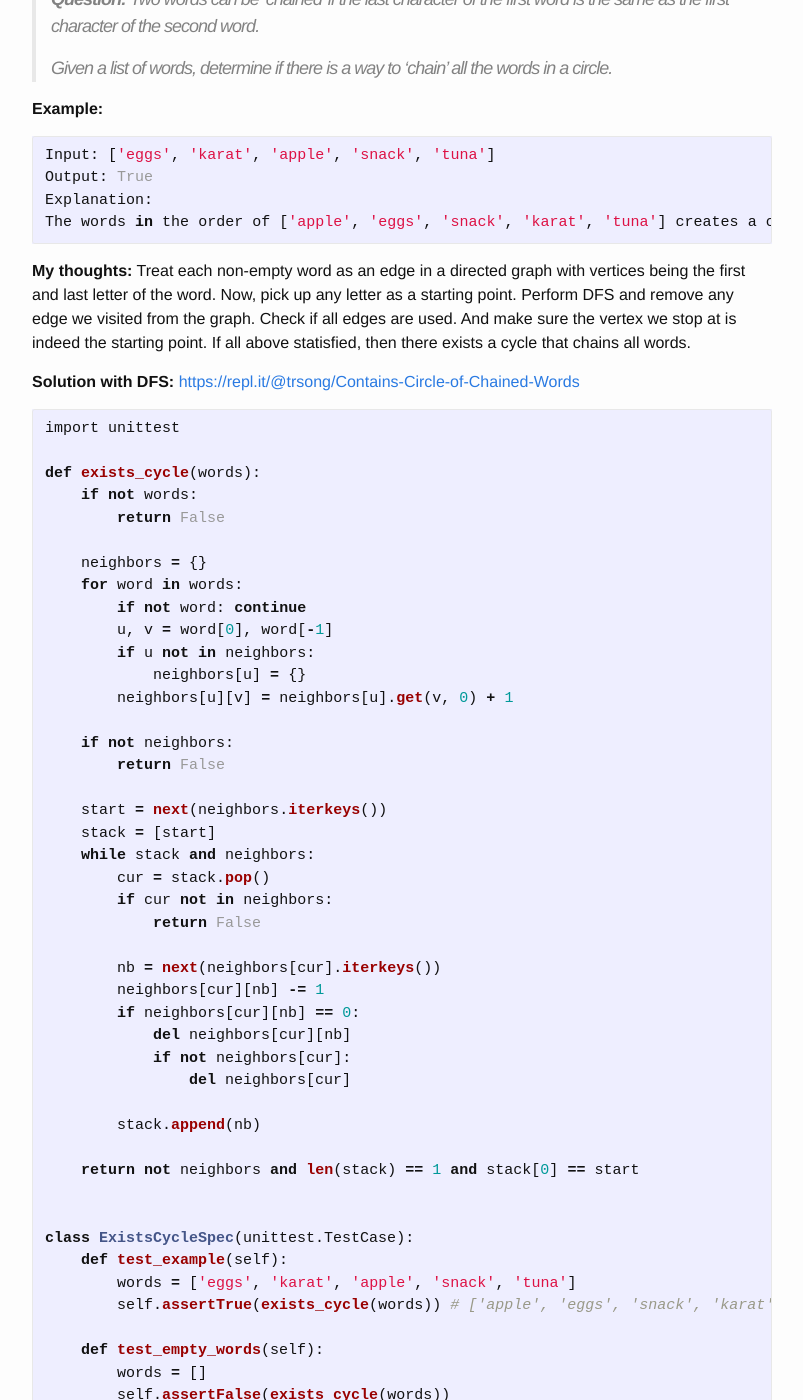
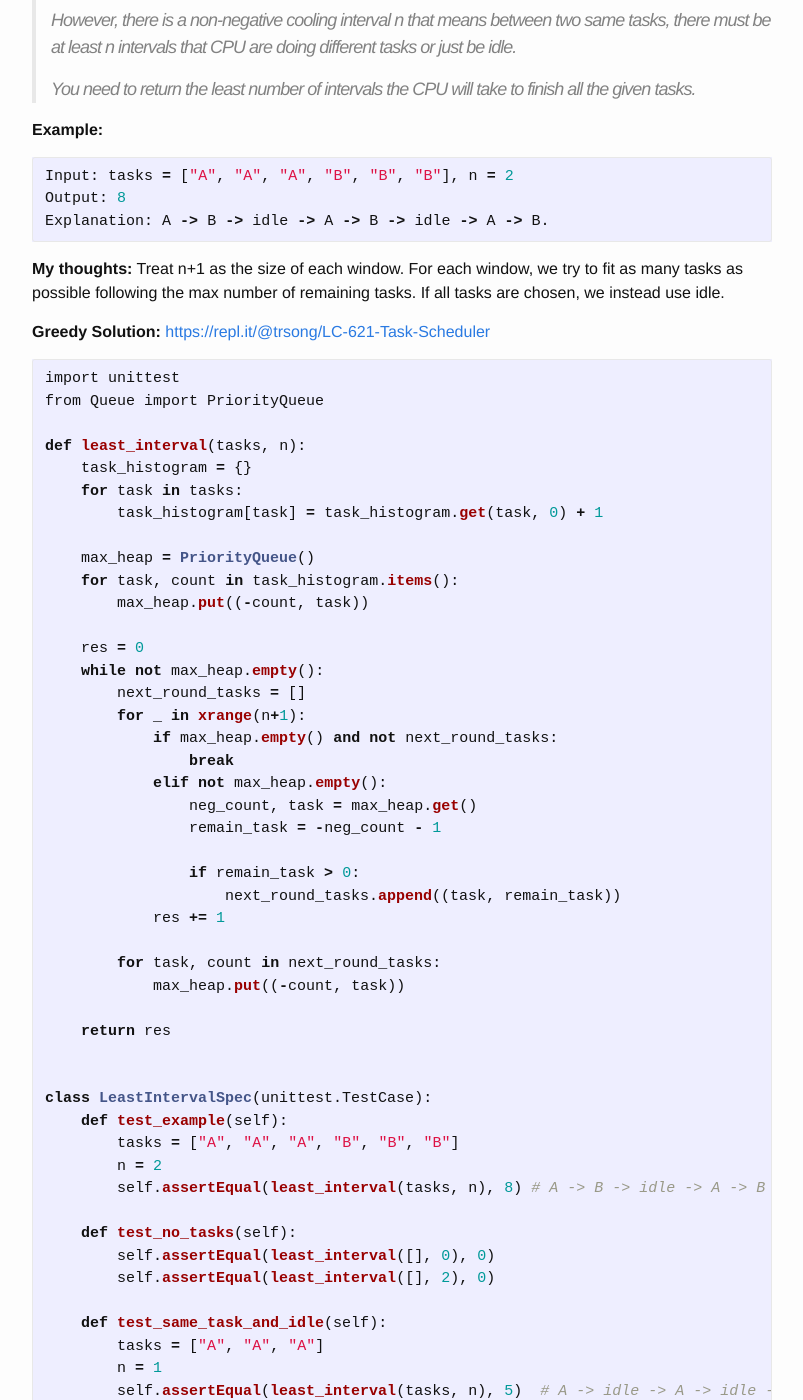
Before and after one commit to trsong/trsong.github.io, a Jekyll site: the page built from _posts/2020-05-01-DailyQuestionsMay.md, in a window 1280 px wide and 1400 px high, scrolled down 1956 px. Shown: the whole window, without its empty margins (238-1041 px from the left). Built offline with Jekyll 4.4.1, drawn with Linux system fonts in a browser that asks for light colours; some of the changed text lies outside the part shown.

Commit message:
Add Solution to June 10 Question

````diff
--- a/_posts/2020-05-01-DailyQuestionsMay.md
+++ b/_posts/2020-05-01-DailyQuestionsMay.md
@@ -33,6 +33,17 @@ You should return the following, as a string:
 ```
 
 -->
+
+### June 11, 2020 \[Medium\] Longest Subarray with Sum Divisible by K
+---
+> **Question:** Given an arr[] containing n integers and a positive integer k. The problem is to find the length of the longest subarray with sum of the elements divisible by the given value k.
+
+**Example:**
+```py
+Input : arr[] = {2, 7, 6, 1, 4, 5}, k = 3
+Output : 4
+The subarray is {7, 6, 1, 4} with sum 18, which is divisible by 3.
+```
 
 ### June 10, 2020  LC 621 \[Medium\] Task Scheduler
 ---
@@ -47,6 +58,77 @@ You should return the following, as a string:
 Input: tasks = ["A", "A", "A", "B", "B", "B"], n = 2
 Output: 8
 Explanation: A -> B -> idle -> A -> B -> idle -> A -> B.
+```
+
+**My thoughts:** Treat n+1 as the size of each window. For each window, we try to fit as many tasks as possible following the max number of remaining tasks. If all tasks are chosen, we instead use idle.
+
+**Greedy Solution:** [https://repl.it/@trsong/LC-621-Task-Scheduler](https://repl.it/@trsong/LC-621-Task-Scheduler)
+```py
+import unittest
+from Queue import PriorityQueue
+
+def least_interval(tasks, n):
+    task_histogram = {}
+    for task in tasks:
+        task_histogram[task] = task_histogram.get(task, 0) + 1
+
+    max_heap = PriorityQueue()
+    for task, count in task_histogram.items():
+        max_heap.put((-count, task))
+
+    res = 0
+    while not max_heap.empty():
+        next_round_tasks = []
+        for _ in xrange(n+1):
+            if max_heap.empty() and not next_round_tasks:
+                break
+            elif not max_heap.empty():
+                neg_count, task = max_heap.get()
+                remain_task = -neg_count - 1
+
+                if remain_task > 0:
+                    next_round_tasks.append((task, remain_task))
+            res += 1
+
+        for task, count in next_round_tasks:
+            max_heap.put((-count, task))
+
+    return res
+
+
+class LeastIntervalSpec(unittest.TestCase):
+    def test_example(self):
+        tasks = ["A", "A", "A", "B", "B", "B"]
+        n = 2
+        self.assertEqual(least_interval(tasks, n), 8) # A -> B -> idle -> A -> B -> idle -> A -> B
+
+    def test_no_tasks(self):
+        self.assertEqual(least_interval([], 0), 0)
+        self.assertEqual(least_interval([], 2), 0)
+
+    def test_same_task_and_idle(self):
+        tasks = ["A", "A", "A"]
+        n = 1
+        self.assertEqual(least_interval(tasks, n), 5)  # A -> idle -> A -> idle -> A
+
+    def test_three_kind_tasks_no_idle(self):
+        tasks = ["A", "B", "A", "C"]
+        n = 1
+        self.assertEqual(least_interval(tasks, n), 4)  # A -> B -> A -> C
+
+    def test_three_kind_tasks_with_one_idle(self):
+        tasks = ["A", "A", "A", "B", "C", "C"]
+        n = 2
+        self.assertEqual(least_interval(tasks, n), 7)  # A -> C -> B -> A -> C -> idle -> A
+
+    def test_each_kind_one_task(self):
+        tasks = ["A", "B", "C", "D"]
+        n = 10
+        self.assertEqual(least_interval(tasks, n), 4)  # A -> B -> C -> D
+
+
+if __name__ == '__main__':
+    unittest.main(exit=False)
 ```
 
 ### June 9, 2020 \[Medium\] Circle of Chained Words
````
